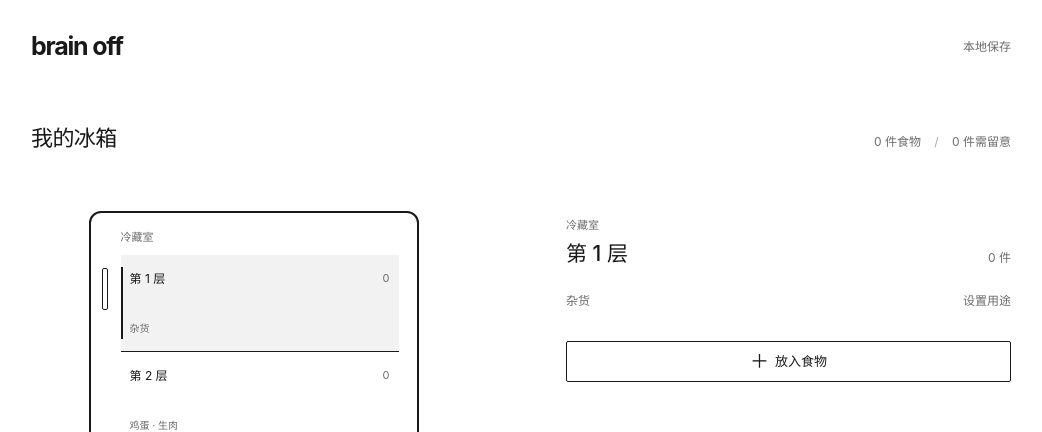
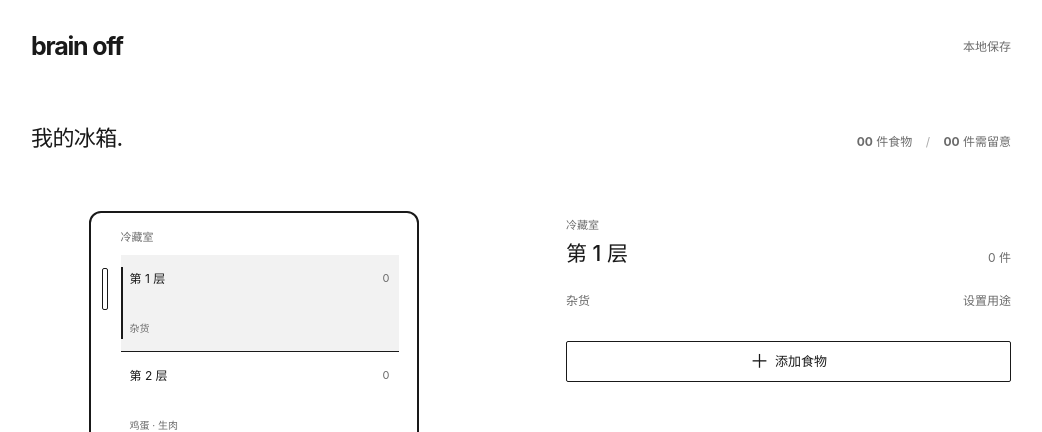
Before and after one commit to guoxinyi0811/brain-off, a React (Vite) app: page / in a window 1280 px wide. Shown: the top 432 px of the page, without its empty margins (119-1161 px from the left). Built offline with nearby package versions, Linux system fonts and the light colour scheme.

Commit message:
refactor: balance drawing and selected-location details

```diff
--- a/src/ui/App.tsx
+++ b/src/ui/App.tsx
@@ -35,17 +35,17 @@ export function App() {
   return <div className="app">
     <a className="skip-link" href="#workspace">跳到冰箱</a>
     <header className="topbar"><a className="wordmark" href="#" aria-label="brain off 首页">brain off</a>
-      <span className="local-badge">本地保存</span></header>
+      <span className="local-badge"><i aria-hidden="true" />本地保存</span></header>
     <main>
-      <div className="page-heading"><h1>我的冰箱</h1>{state && <p>{state.items.length} 件食物<span aria-hidden="true"> / </span>{due.length} 件需留意</p>}</div>
+      <div className="page-heading"><h1>我的冰箱<span className="heading-period" aria-hidden="true">.</span></h1>{state && <p><strong>{state.items.length.toString().padStart(2, '0')}</strong> 件食物<span aria-hidden="true"> / </span><strong>{due.length.toString().padStart(2, '0')}</strong> 件需留意</p>}</div>
       <div className="status-line" role="status" aria-live="polite">{saving ? '保存中…' : notice}</div>
       {loading ? <div className="loading-state">正在打开冰箱…</div> : loadError || !state ? <section className="load-error" role="alert"><h2>暂时无法读取冰箱</h2><p>浏览器存储不可用或已有数据无法读取。原数据未被覆盖。</p><button className="primary" onClick={() => void load()}>重新读取</button></section> : <>
         <section className="workspace" id="workspace" aria-label="冰箱和位置详情">
           <div className="spatial-panel"><Fridge state={state} selected={selectedId} today={today} onSelect={selectLocation} /></div>
-          <aside className="detail-panel" aria-label="所选位置详情">
+          <aside className="detail-panel" aria-label="所选位置详情" tabIndex={-1}>
             {location ? <><div className="location-heading"><div><p className="location-parent">{label(state.locations.find(n => n.id === location.parentId)?.label ?? state.fridge.name)}</p><h2>{label(location.label)}</h2></div><span className="item-count">{items.length} 件</span></div>
               <div className="purpose-row"><div className="purpose-tags">{assigned.map(id => <span key={id}>{label(state.categories.find(c => c.id === id)!.label)}</span>)}</div><button className="text-button" onClick={() => { setError(''); setPurposeDraft(assigned); }}>设置用途</button></div>
-              <button className="primary add-button" onClick={() => setForm('new')} disabled={saving}><span aria-hidden="true">＋</span> 放入食物</button>
+              <button className="primary add-button" onClick={() => setForm('new')} disabled={saving}><span aria-hidden="true">＋</span> 添加食物</button>
               <div className="item-list">{items.length ? [...items].sort((a, b) => expiryLabel(a.expiration, today).daysRemaining - expiryLabel(b.expiration, today).daysRemaining).map(item => {
                 const expiry = expiryLabel(item.expiration, today);
                 return <article key={item.id} className="item-card"><div className="item-top"><h3>{item.name}</h3><p className={`expiry ${expiry.status}`}>{expiry.text}</p></div><div className="item-bottom"><span>{expiry.isEstimated ? '预估' : '到期'} · {expiry.date}</span><div><button className="text-button" aria-label={`编辑或移动${item.name}`} onClick={() => setForm(item)}>编辑 / 移动</button><button className="text-button remove-button" aria-label={`移除${item.name}`} onClick={() => { setError(''); setDeleting(item); }}>移除</button></div></div></article>;
```
